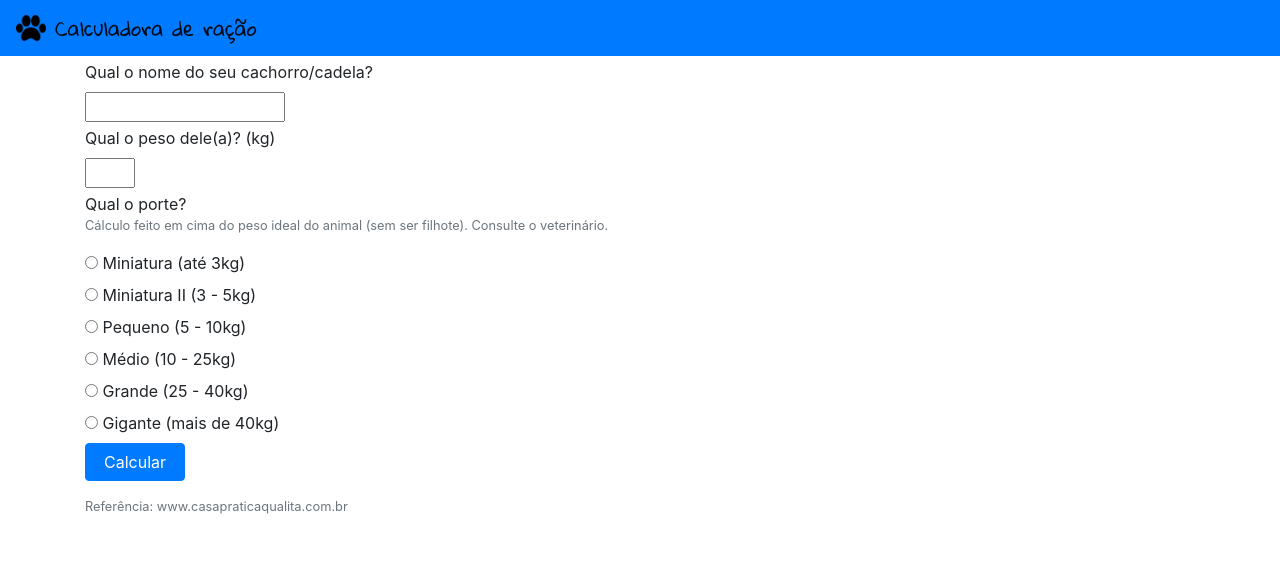
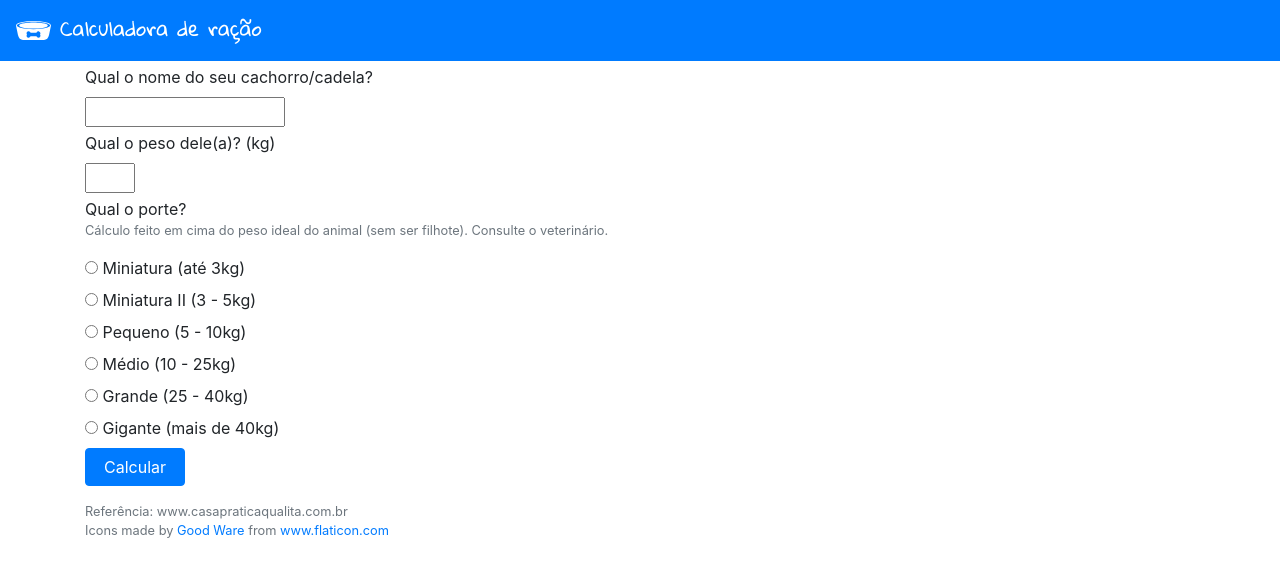
Before and after one commit to line3p/calculadora-de-racao, a plain HTML site: page index.html in a window 1280 px wide. Drawn offline with nearby package versions, Linux system fonts and the light colour scheme.

Commit message:
Altera o icone

```diff
--- a/index.html
+++ b/index.html
@@ -14,8 +14,8 @@
 
 
     <nav class=" navbar navbar-light bg-primary">
-        <a class="navbar-brand fonte-especial" href="#">
-        <img src="patinha.png" width="30" height="30" class="d-inline-block align-top" alt="">
+        <a class="navbar-brand fonte-especial text-white" href="#">
+        <img src="dog.svg" width="35" height="35" class="d-inline-block align-top" alt="">
         Calculadora de ração
         </a>
     </nav>
@@ -54,7 +54,8 @@
         <input type="submit" value="Calcular" id="calcular" class="btn btn-primary">
 
         <footer>
-            <p class="text-muted observacao mt-3">Referência: www.casapraticaqualita.com.br</p>
+            <p class="text-muted observacao mt-3 mb-0">Referência: www.casapraticaqualita.com.br</p>
+            <div class="text-muted observacao mt-0">Icons made by <a href="https://www.flaticon.com/free-icon/bowl_861434" title="Good Ware">Good Ware</a> from <a href="https://www.flaticon.com/" title="Flaticon">www.flaticon.com</a></div>
         </footer>
 
     </div>
```
Also changed, not shown: dog.svg (added).
